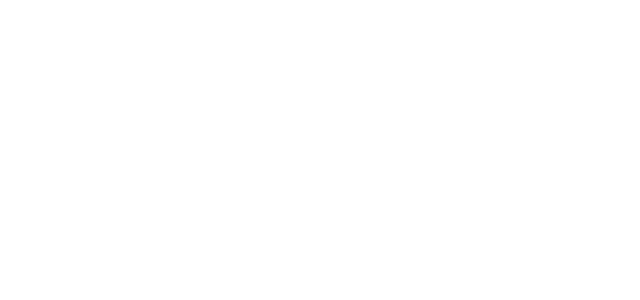
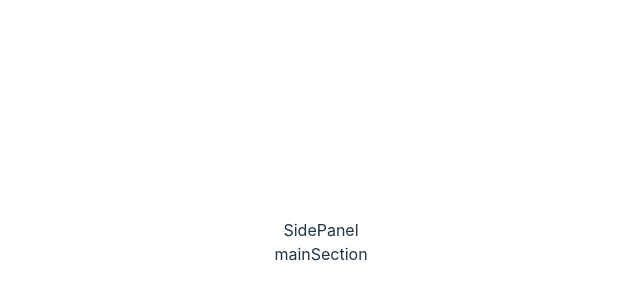
Before and after one commit to SalehK98/myLinks, a React (Vite) app: page / in a window 1280 px wide. Shown: the part 158-458 px from the top of the page, without its empty margins (319-959 px from the left). Built offline with nearby package versions, Linux system fonts and the light colour scheme.

Commit message:
finished setting up home page

```diff
--- a/src/App.jsx
+++ b/src/App.jsx
@@ -1,7 +1,12 @@
 import "./App.css";
+import HomePage from "./pages/Home/HomePage";
 
 function App() {
-  return <></>;
+  return (
+    <>
+      <HomePage />
+    </>
+  );
 }
 
 export default App;
--- /dev/null
+++ b/src/data/links.json
@@ -0,0 +1,6 @@
+{
+  "category_1": ["link1", "link2", "link3"],
+  "category_2": ["link1", "link2", "link3"],
+  "category_3": ["link1", "link2", "link3"],
+  "category_4": ["link1", "link2", "link3"]
+}
--- a/src/pages/Home/HomePage.jsx
+++ b/src/pages/Home/HomePage.jsx
@@ -1,5 +1,10 @@
 import React from "react";
 
 export default function HomePage() {
-  return <div>HomePage</div>;
+  return (
+    <>
+      <div>SidePanel</div>
+      <div>mainSection</div>
+    </>
+  );
 }
```
